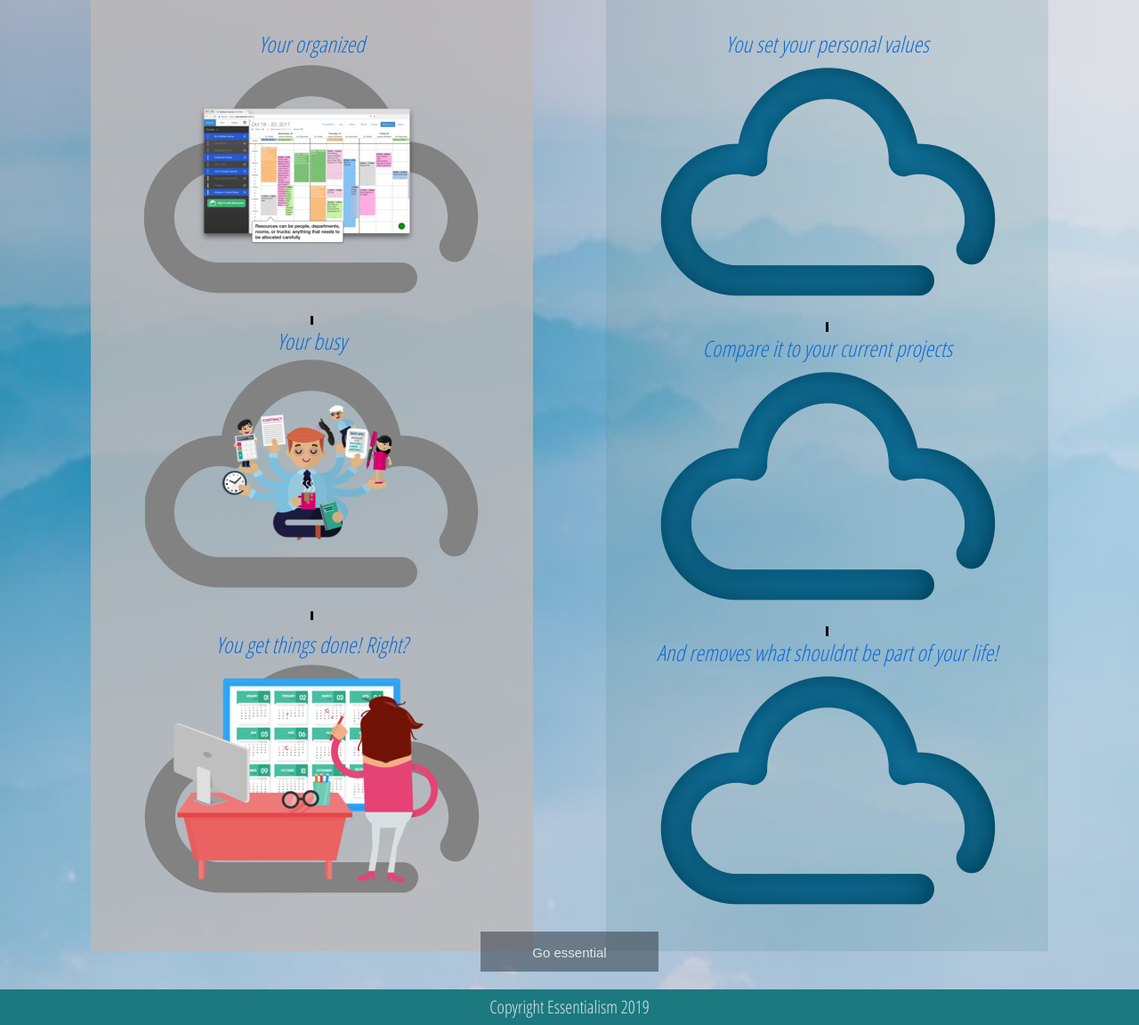
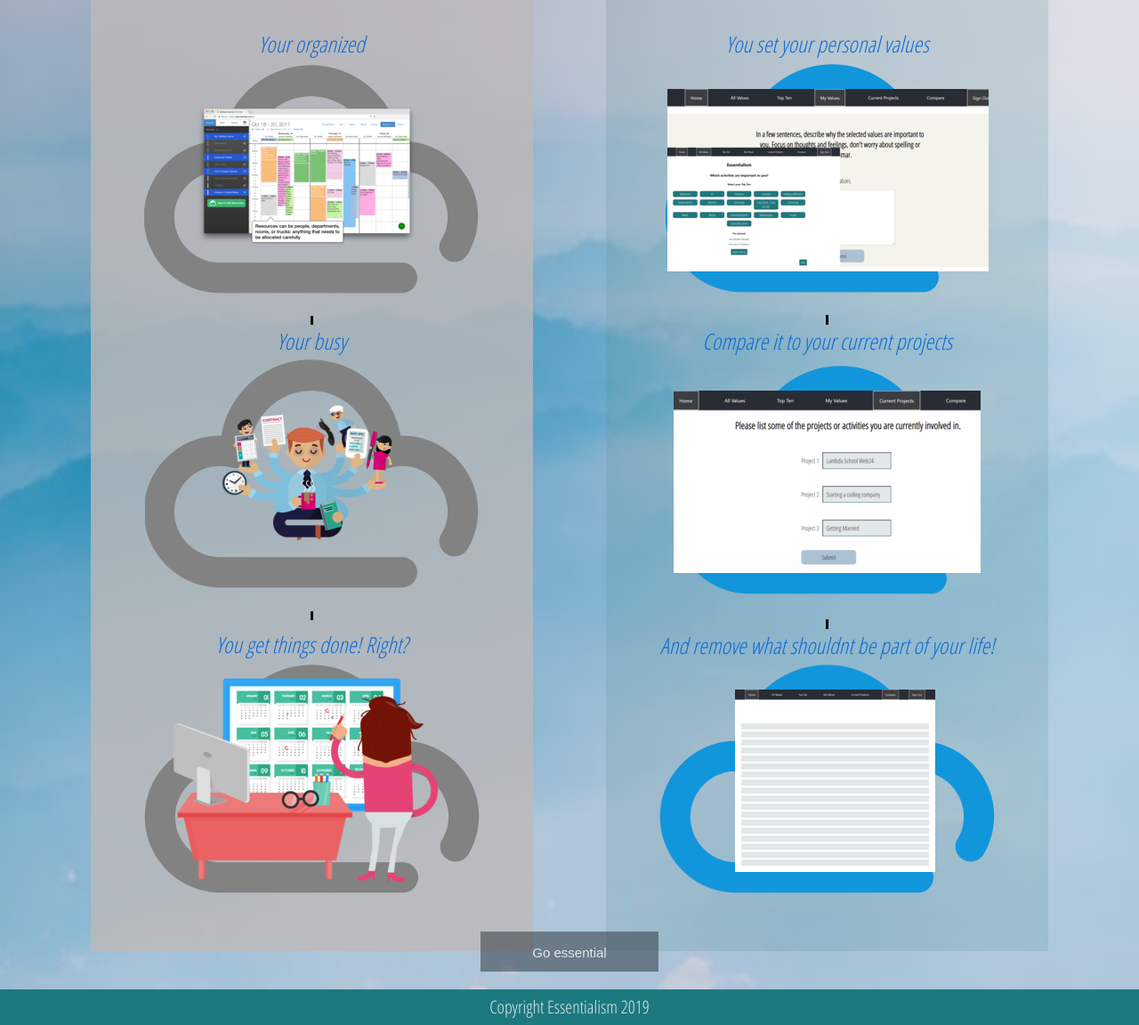
Before and after one commit to Build-Week-Essentialism-2/Essentialism-UI, a plain HTML site: page story.html in a window 1280 px wide. Shown: the part 523-1675 px from the top of the page at 89% size. Drawn offline with Linux system fonts and the light colour scheme; files whose address does not match are found by name.

Commit message:
added screenshots from current app

```diff
--- a/less/team-page.less
+++ b/less/team-page.less
@@ -78,6 +78,7 @@ header{
         justify-content: space-between;
         padding-bottom: 5%;
         background-color: @app-black;
+        margin:1%;
 
         @media @phone {
             padding-top: 6%;
--- a/story.html
+++ b/story.html
@@ -49,13 +49,13 @@
         <section class="with">
                 <h2>after</h2>
                 <p>You set your personal values</p>
-                <div class="w1"><img src="/cloud-icon-png-54.png" alt=""></div>
+                <div class="w1"><img src="/choose values.png" alt=""></div>
                 <div class="var-line">&nbsp;</div>
                 <p>Compare it to your current projects</p>
-                <div class="w2"><img src="/cloud-icon-png-54.png" alt=""></div>
+                <div class="w2"><img src="/project.png" alt=""></div>
                 <div class="var-line">&nbsp;</div>
-                <p>And removes what shouldnt be part of your life!</p>
-                <div class="w3"><img src="/cloud-icon-png-54.png" alt=""></div>
+                <p>And remove what shouldnt be part of your life!</p>
+                <div class="w3"><img src="/compare.png" alt=""></div>
                 <!-- <div class="var-line">&nbsp;</div> -->
                 <!-- <p>And gives meaning to his life</p>
                 <div class="w4"><img src="/cloud-icon-png-54.png" alt=""></div> -->
```
Also changed, not shown: choose values.png (added), compare.png (added), css/team.css, project.png (added).
